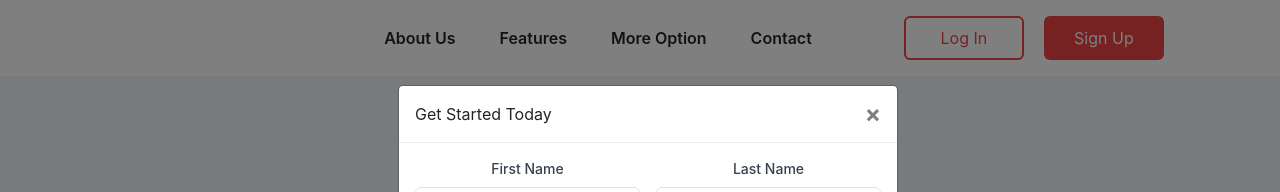
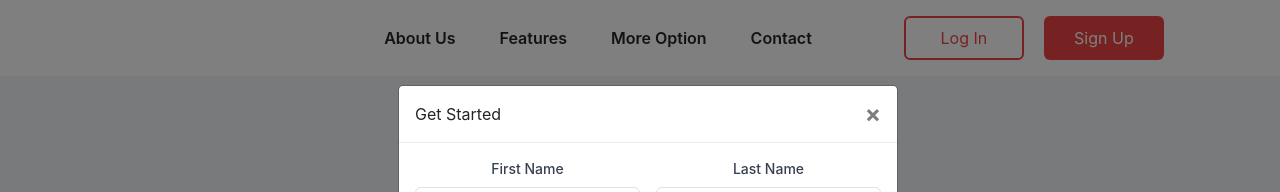
Before and after one commit to rushi1225/osumare-react-design, a React (Vite) app: page / in a window 1280 px wide. Both pictures are taken after a click on the button "Get Started". Shown: the top 192 px of the page. Built offline with nearby package versions, Linux system fonts and the light colour scheme.

Commit message:
Update HeroSection.jsx

```diff
--- a/src/components/HeroSection.jsx
+++ b/src/components/HeroSection.jsx
@@ -48,7 +48,7 @@ const HeroSection = () => {
                             <div className="modal-dialog modal-dialog-centered " role="document">
                                 <div className="modal-content">
                                     <div className="modal-header">
-                                        <h5 className="modal-title" id="exampleModalLongTitle">Get Started Today</h5>
+                                        <h5 className="modal-title" id="exampleModalLongTitle">Get Started</h5>
                                         <button type="button" className="close" data-dismiss="modal" aria-label="Close">
                                             <span aria-hidden="true">&times;</span>
                                         </button>
```
